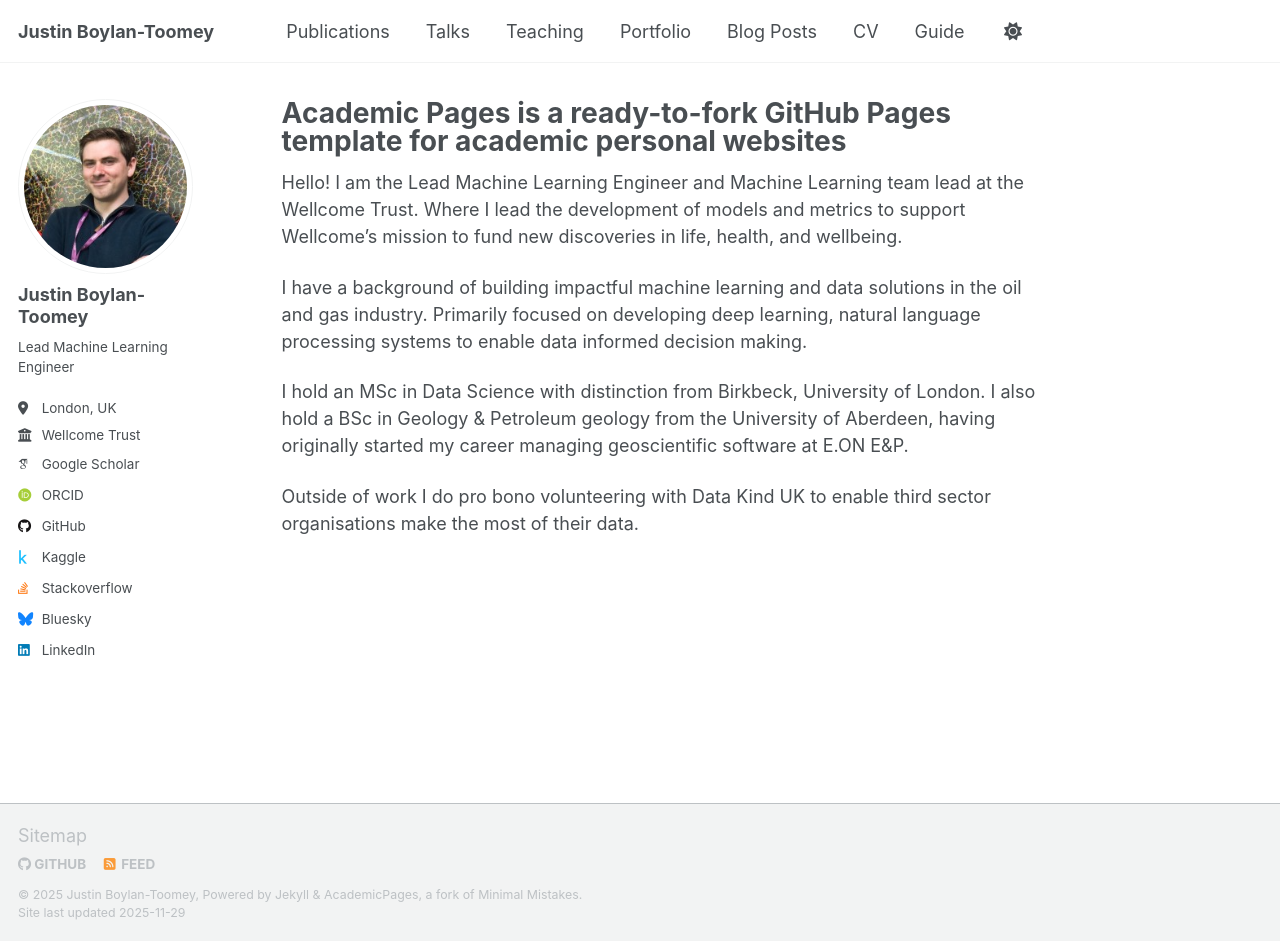
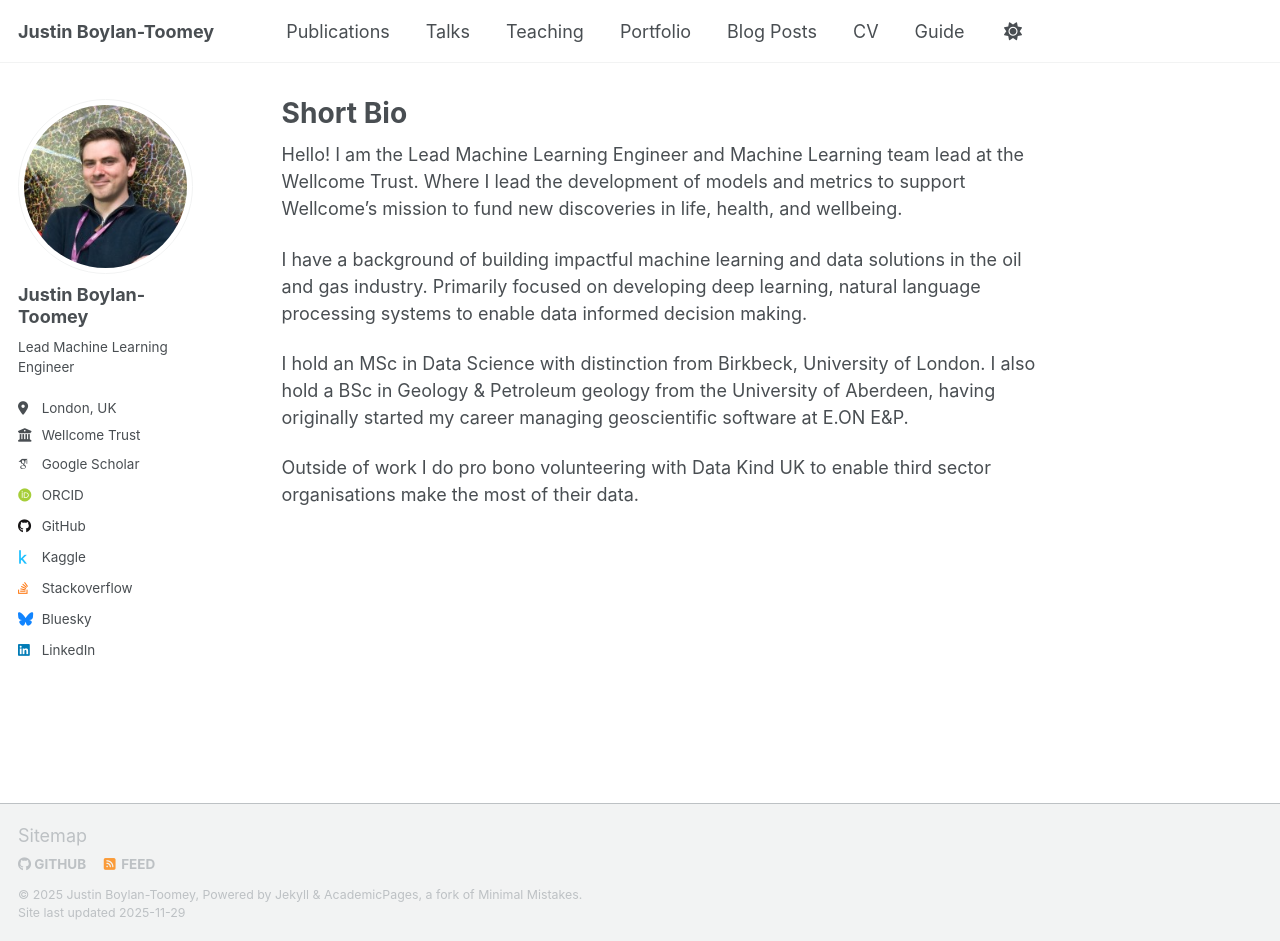
Before and after one commit to justinbt1/justinbt1.github.io, a Jekyll site: the page built from _pages/about.md, in a window 1280 px wide and 941 px high. Built offline with Jekyll 4.4.1, drawn with Linux system fonts in a browser that asks for light colours; some web fonts are replaced; a script that is not in the unit is left out.

Commit message:
Updated blurb title

```diff
--- a/_pages/about.md
+++ b/_pages/about.md
@@ -1,6 +1,6 @@
 ---
 permalink: /
-title: "Academic Pages is a ready-to-fork GitHub Pages template for academic personal websites"
+title: "Short Bio"
 author_profile: true
 redirect_from:
   - /about/
```
